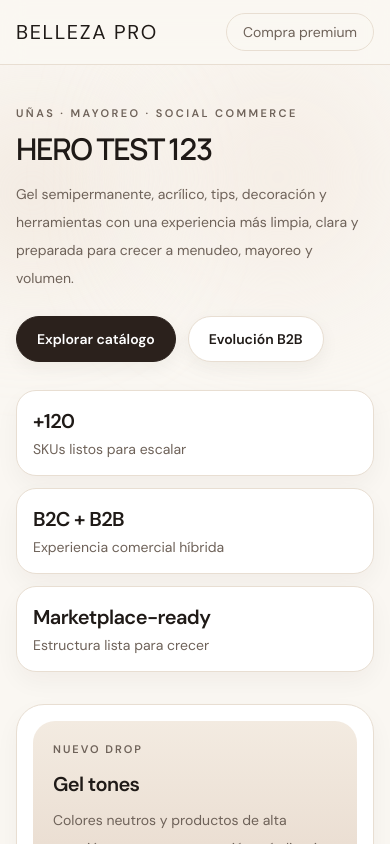
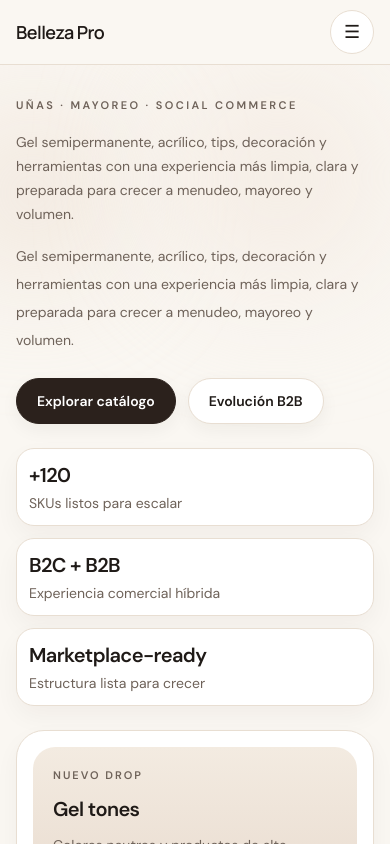
Before and after one commit to roiszs/mvp-belleza-distribuidora, a Next.js app: page / in a window 390 px wide. Shown: the top 844 px of the page. Built offline with nearby package versions, Linux system fonts and the light colour scheme.

Commit message:
Arreglando responsive

```diff
--- a/src/app/globals.css
+++ b/src/app/globals.css
@@ -50,13 +50,12 @@
 }
 
 .section-padding {
-  @apply py-10 md:py-14;
-}
+  @apply py-8 md:py-12 lg:py-14;
+  }
 
-.container-shell {
+  .container-shell {
   @apply mx-auto w-full max-w-7xl px-4 sm:px-5 lg:px-6;
-}
-
+  }
 button {
   font: inherit;
 }
--- a/src/components/cart/CartItem.tsx
+++ b/src/components/cart/CartItem.tsx
@@ -13,7 +13,8 @@
 const imageAlt = String(product.name)
 
 return (
-<article className="flex gap-4 rounded-[24px] border border-[var(--color-line)] bg-white p-4">
+<article className="rounded-[24px] border border-[var(--color-line)] bg-white p-4">
+<div className="flex flex-col gap-4 sm:flex-row">
 <div className="relative h-24 w-24 overflow-hidden rounded-[18px] bg-[#f1e8de]">
 <Image
 src={imageSrc}
@@ -22,7 +23,7 @@
 className="object-cover"
 />
 </div>
-<div className="flex flex-1 flex-col justify-between gap-3">
+<div className="flex flex-1 flex-col justify-between gap-3"></div>
     <div>
       <p className="text-[11px] font-semibold uppercase tracking-[0.15em] text-[var(--color-muted)]">
         {product.brand}
--- a/src/components/catalog/CatalogView.tsx
+++ b/src/components/catalog/CatalogView.tsx
@@ -58,7 +58,7 @@
 
 return (
 <div className="space-y-6">
-<div className="sticky top-20 z-20 rounded-[24px] border border-[var(--color-line)] bg-[rgba(255,255,255,0.92)] p-4 backdrop-blur-md">
+<div className="sticky top-16 z-30 rounded-[20px] border border-[var(--color-line)] bg-[rgba(250,247,242,0.96)] p-3 shadow-[0_10px_30px_rgba(43,33,28,0.06)] backdrop-blur-md md:rounded-[24px] md:p-4">
 <div className="flex flex-col gap-4">
 <div className="flex flex-col gap-3 lg:flex-row lg:items-center lg:justify-between">
 <div className="flex flex-wrap gap-2">
@@ -83,7 +83,7 @@
           placeholder="Buscar por producto, marca o categoría"
           value={search}
           onChange={(e) => setSearch(e.target.value)}
-          className="min-h-[46px] rounded-full border border-[var(--color-line)] bg-white px-4 text-sm outline-none placeholder:text-[var(--color-muted)]"
+          className="min-h-[44px] rounded-full border border-[var(--color-line)] bg-white px-4 text-sm outline-none placeholder:text-[var(--color-muted)]"
         />
 
         <div className="flex flex-wrap gap-2">
@@ -105,7 +105,7 @@
     </div>
   </div>
 
-  <div className="grid gap-4 rounded-[24px] border border-[var(--color-line)] bg-white p-5 md:grid-cols-3">
+  <div className="grid gap-3 rounded-[20px] border border-[var(--color-line)] bg-white p-4 md:grid-cols-3 md:gap-4 md:rounded-[24px] md:p-5">
     <div>
       <p className="text-[11px] font-semibold uppercase tracking-[0.18em] text-[var(--color-muted)]">
         Compra más clara
--- a/src/components/home/CategoryGrid.tsx
+++ b/src/components/home/CategoryGrid.tsx
@@ -21,7 +21,7 @@
               href="/catalogo"
               className="group surface-card overflow-hidden rounded-[24px] transition duration-300 hover:-translate-y-1 hover:shadow-[0_16px_32px_rgba(43,33,28,0.05)]"
             >
-              <div className="relative aspect-[4/4.7] overflow-hidden bg-[#efe5da]">
+              <div className="relative aspect-[4/4.2] overflow-hidden bg-[#efe5da] md:aspect-[4/4.7]">
                 <Image
                   src={category.image}
                   alt={category.name}
@@ -34,7 +34,7 @@
                 </div>
               </div>
 
-              <div className="p-4">
+              <div className="p-3.5 md:p-4">
                 <div className="flex items-center justify-between gap-3">
                   <h3 className="text-base font-semibold tracking-[-0.02em]">
                     {category.name}
--- a/src/components/home/CommerceModeShowcase.tsx
+++ b/src/components/home/CommerceModeShowcase.tsx
@@ -36,7 +36,7 @@
           description="Una forma clara de mostrar cómo la tienda puede adaptarse a menudeo o mayoreo sin complicar la experiencia."
         />
 
-        <div className="overflow-hidden rounded-[24px] border border-[var(--color-line)] bg-white p-5 md:p-6">
+        <div className="overflow-hidden rounded-[20px] border border-[var(--color-line)] bg-white p-4 md:rounded-[24px] md:p-6">
           <div className="flex flex-wrap items-center justify-between gap-4">
             <div className="rounded-full bg-[var(--color-soft)] p-1">
               <button
@@ -67,7 +67,7 @@
             </p>
           </div>
 
-          <div className="mt-6 grid gap-6 lg:grid-cols-[0.95fr_1.05fr]">
+          <div className="mt-5 grid gap-5 lg:grid-cols-[0.95fr_1.05fr] md:mt-6 md:gap-6">
             <div>
               <p className="text-[11px] font-semibold uppercase tracking-[0.2em] text-[var(--color-muted)]">
                 {modeCopy[mode].eyebrow}
--- a/src/components/home/Hero.tsx
+++ b/src/components/home/Hero.tsx
@@ -10,15 +10,16 @@
       </div>
 
       <Container className="relative">
-        <div className="grid items-center gap-8 lg:grid-cols-[1.05fr_0.95fr]">
+      <div className="grid items-center gap-6 lg:grid-cols-[1.05fr_0.95fr] lg:gap-8">
           <div className="max-w-xl">
             <p className="mb-3 text-[11px] font-semibold uppercase tracking-[0.22em] text-[var(--color-muted)]">
               Uñas · mayoreo · social commerce
             </p>
 
-            <h1 className="font-display text-3xl font-semibold leading-[1.02] tracking-[-0.04em] sm:text-4xl md:text-5xl">
-  HERO TEST 123
-</h1>
+            <p className="mt-4 max-w-lg text-sm leading-6 text-[var(--color-muted)] md:text-base md:leading-7">
+              Gel semipermanente, acrílico, tips, decoración y herramientas con una experiencia más limpia,
+              clara y preparada para crecer a menudeo, mayoreo y volumen.
+              </p>
 
             <p className="mt-4 max-w-lg text-sm leading-7 text-[var(--color-muted)] md:text-base">
               Gel semipermanente, acrílico, tips, decoración y herramientas con una experiencia más limpia,
@@ -32,18 +33,18 @@
               </Button>
             </div>
 
-            <div className="mt-7 grid gap-3 sm:grid-cols-3">
-              <div className="surface-card rounded-[20px] p-4">
+            <div className="mt-6 grid gap-3 sm:grid-cols-3">
+            <div className="surface-card rounded-[18px] p-3 md:rounded-[20px] md:p-4">
                 <p className="text-xl font-semibold tracking-[-0.03em]">+120</p>
                 <p className="mt-1 text-sm text-[var(--color-muted)]">SKUs listos para escalar</p>
               </div>
 
-              <div className="surface-card rounded-[20px] p-4">
+              <div className="surface-card rounded-[18px] p-3 md:rounded-[20px] md:p-4">
                 <p className="text-xl font-semibold tracking-[-0.03em]">B2C + B2B</p>
                 <p className="mt-1 text-sm text-[var(--color-muted)]">Experiencia comercial híbrida</p>
               </div>
 
-              <div className="surface-card rounded-[20px] p-4">
+              <div className="surface-card rounded-[18px] p-3 md:rounded-[20px] md:p-4">
                 <p className="text-xl font-semibold tracking-[-0.03em]">Marketplace-ready</p>
                 <p className="mt-1 text-sm text-[var(--color-muted)]">Estructura lista para crecer</p>
               </div>
--- a/src/components/layout/Navbar.tsx
+++ b/src/components/layout/Navbar.tsx
@@ -1,4 +1,7 @@
+'use client'
+
 import Link from 'next/link'
+import { useState } from 'react'
 import { Container } from './Container'
 
 const links = [
@@ -9,11 +12,13 @@
 ]
 
 export function Navbar() {
+const [open, setOpen] = useState(false)
+
 return (
-    <header className="sticky top-0 z-50 border-b border-[var(--color-line)] bg-[rgba(250,247,242,0.88)] backdrop-blur-md">
-      <Container className="flex h-16 items-center justify-between gap-6">
-        <Link href="/" className="font-serif-display text-xl tracking-[0.08em]">
-          BELLEZA PRO
+<header className="sticky top-0 z-50 border-b border-[var(--color-line)] bg-[rgba(250,247,242,0.94)] backdrop-blur-md">
+<Container className="flex min-h-[64px] items-center justify-between gap-4">
+<Link href="/" className="font-display text-lg font-semibold tracking-[-0.03em] md:text-xl">
+Belleza Pro
 </Link>
 
     <nav className="hidden items-center gap-6 md:flex">
@@ -21,17 +26,52 @@
         <Link
           key={link.href}
           href={link.href}
-              className="text-sm text-[var(--color-muted)] transition hover:text-[var(--color-text)]"
+          className="text-sm font-medium text-[var(--color-muted)] transition hover:text-[var(--color-text)]"
         >
           {link.label}
         </Link>
       ))}
     </nav>
 
-        <div className="rounded-full border border-[var(--color-line)] px-4 py-2 text-sm text-[var(--color-muted)]">
-          Compra premium
+    <div className="hidden md:block">
+      <Link
+        href="/catalogo"
+        className="inline-flex min-h-[42px] items-center justify-center rounded-full border border-[var(--color-line)] bg-white px-4 py-2 text-sm font-semibold text-[var(--color-text)] transition hover:bg-[var(--color-soft)]"
+      >
+        Ver catálogo
+      </Link>
     </div>
+
+    <button
+      type="button"
+      onClick={() => setOpen(!open)}
+      className="inline-flex h-11 w-11 items-center justify-center rounded-full border border-[var(--color-line)] bg-white text-[var(--color-text)] md:hidden"
+      aria-label="Abrir menú"
+      aria-expanded={open}
+    >
+      <span className="text-lg">{open ? '×' : '☰'}</span>
+    </button>
   </Container>
+
+  {open ? (
+    <div className="border-t border-[var(--color-line)] bg-[var(--color-bg)] md:hidden">
+      <Container className="py-4">
+        <nav className="flex flex-col gap-2">
+          {links.map((link) => (
+            <Link
+              key={link.href}
+              href={link.href}
+              onClick={() => setOpen(false)}
+              className="rounded-[18px] border border-[var(--color-line)] bg-white px-4 py-3 text-sm font-medium text-[var(--color-text)] transition hover:bg-[var(--color-soft)]"
+            >
+              {link.label}
+            </Link>
+          ))}
+        </nav>
+      </Container>
+    </div>
+  ) : null}
 </header>
+
 )
 }
--- a/src/components/product/ProductGrid.tsx
+++ b/src/components/product/ProductGrid.tsx
@@ -3,7 +3,7 @@
 
 export function ProductGrid({ products }: { products: Product[] }) {
   return (
-    <div className="grid gap-5 sm:grid-cols-2 lg:grid-cols-3 xl:grid-cols-4">
+    <div className="grid gap-4 sm:grid-cols-2 xl:grid-cols-4">
       {products.map((product) => (
         <ProductCard key={product.id} product={product} />
       ))}
```
Lines whose indentation alone changed are shown as unchanged.
